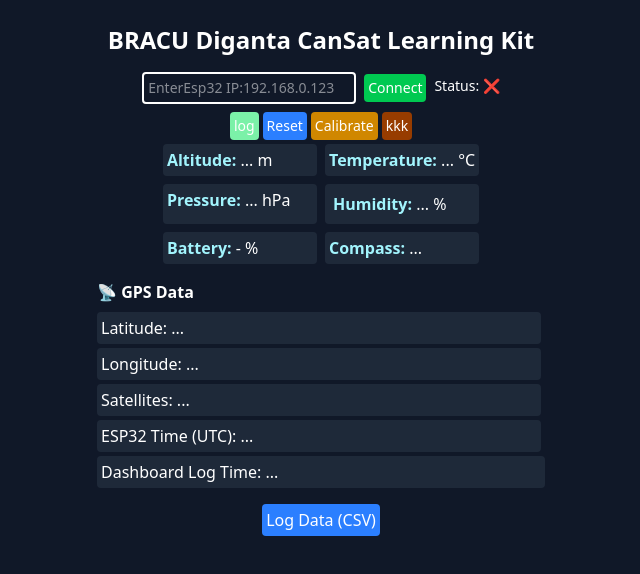
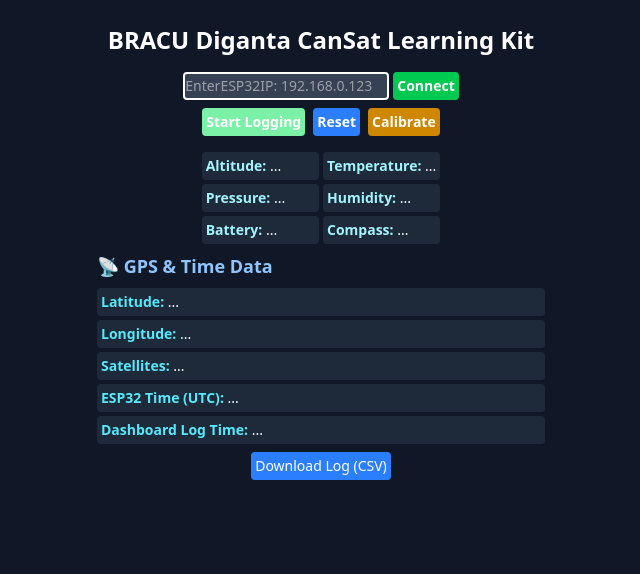
Before and after one commit to KaziAbdurRahim/cansatkit-gcs-web, a React (Vite) app: page / in a window 1280 px wide. Shown: the top 574 px of the page, without its empty margins (319-959 px from the left). Built offline with nearby package versions, Linux system fonts and the light colour scheme.

Commit message:
added the dashboard03 where all the buttons works
Signed-off-by: KaziAbdurRahim <kaziabdurrahim946@gmail.com>

```diff
--- /dev/null
+++ b/src/DashBoard03.jsx
@@ -0,0 +1,294 @@
+import React, { useState, useEffect, useRef } from "react";
+import axios from "axios";
+
+// -----------------------------------------------------------------------------
+// 📁 Utility Function: Export logged data as CSV
+// -----------------------------------------------------------------------------
+const exportToCSV = (data, filename = "cansat_log.csv") => {
+  if (!data || data.length === 0) return;
+
+  const headers = [
+    "altitude",
+    "pressure",
+    "temperature",
+    "humidity",
+    "battery",
+    "compass",
+    "latitude",
+    "longitude",
+    "satellites",
+    "esp32Time",
+    "dashboardTime",
+  ];
+
+  const csvRows = data.map((row) =>
+    headers.map((header) => row[header] || "").join(",")
+  );
+
+  const csvContent = headers.join(",") + "\n" + csvRows.join("\n");
+  const blob = new Blob([csvContent], { type: "text/csv;charset=utf-8;" });
+  const link = document.createElement("a");
+  link.href = URL.createObjectURL(blob);
+  link.setAttribute("download", filename);
+  document.body.appendChild(link);
+  link.click();
+  document.body.removeChild(link);
+};
+
+// -----------------------------------------------------------------------------
+// 📊 React Component: DashBoard03
+// -----------------------------------------------------------------------------
+const DashBoard03 = () => {
+  // 🔹 State Variables
+  const [ip, setIp] = useState(""); // ESP32 IP address
+  const [connected, setConnected] = useState(false); // Connection status
+  const [sensorData, setSensorData] = useState({}); // Latest ESP32 data
+  const [logData, setLogData] = useState([]); // Historical log
+  const [intervalId, setIntervalId] = useState(null); // Polling interval
+  const [isLogging, setIsLogging] = useState(false); // Logging toggle
+
+  const loggingRef = useRef(false); // 🔄 Keeps logging state updated inside setInterval
+
+  // ---------------------------------------------------------------------------
+  // 🔌 Connect or Disconnect from ESP32
+  // ---------------------------------------------------------------------------
+  const toggleConnection = async () => {
+    if (connected) {
+      clearInterval(intervalId);
+      setConnected(false);
+      setSensorData({});
+      return;
+    }
+
+    try {
+      const res = await axios.get(`http://${ip}/connect`);
+      if (res.data.connected) {
+        setConnected(true);
+        startPolling();
+      } else {
+        alert("ESP32 did not confirm connection.");
+      }
+    } catch (err) {
+      alert("Connection failed. Check IP and network.");
+    }
+  };
+
+  // ---------------------------------------------------------------------------
+  // ⏱️ Poll ESP32 every second for sensor data
+  // ---------------------------------------------------------------------------
+  const startPolling = () => {
+    const id = setInterval(async () => {
+      try {
+        const res = await axios.get(`http://${ip}/data`);
+        const timestampedData = {
+          ...res.data,
+          esp32Time: res.data.time,
+          dashboardTime: new Date().toISOString(),
+        };
+
+        setSensorData(timestampedData); // Always show latest
+
+        if (loggingRef.current) {
+          setLogData((prev) => [...prev, timestampedData]); // Only log if active
+        }
+      } catch (err) {
+        console.error("Polling error:", err);
+      }
+    }, 1000);
+
+    setIntervalId(id);
+  };
+
+  // ---------------------------------------------------------------------------
+  // 🧹 Cleanup on component unmount
+  // ---------------------------------------------------------------------------
+  useEffect(() => {
+    return () => clearInterval(intervalId);
+  }, [intervalId]);
+
+  // ---------------------------------------------------------------------------
+  // 🟢 Start Logging
+  // ---------------------------------------------------------------------------
+  const handleStartLogging = () => {
+    setIsLogging(true);
+    loggingRef.current = true;
+  };
+
+  // 🔄 Reset everything
+  const handleReset = () => {
+    setLogData([]);
+    setSensorData({});
+    setIsLogging(false);
+    loggingRef.current = false;
+  };
+
+  // 📡 Send Calibration Command
+  const handleCalibrate = async () => {
+    try {
+      const command = encodeURIComponent("CMD,111,CALIBRATE");
+      await axios.get(`http://${ip}/cmd?value=${command}`);
+      alert("Calibration command sent.");
+    } catch (err) {
+      console.error("Calibration error:", err);
+      alert("Failed to send calibration command.");
+    }
+  };
+
+  // 💾 Download logged data
+  const handleLogDownload = () => {
+    if (logData.length === 0) {
+      alert("No data to save.");
+      return;
+    }
+    exportToCSV(logData);
+  };
+
+  // ---------------------------------------------------------------------------
+  // 🖼️ UI Rendering
+  // ---------------------------------------------------------------------------
+  return (
+    <div className="min-h-screen bg-gray-900 text-white flex flex-col items-center py-6">
+      <h1 className="text-2xl font-bold mb-4 text-center">
+        BRACU Diganta CanSat Learning Kit
+      </h1>
+
+      {/* 🌐 IP Input + Connect Button */}
+      <div className="flex gap-1 mb-2 text-sm text-center items-center">
+        <input
+          type="text"
+          placeholder="EnterESP32IP: 192.168.0.123"
+          value={ip}
+          onChange={(e) => setIp(e.target.value)}
+          className="rounded text-white border-2 bg-gray-700 py-0.5"
+        />
+        <button
+          onClick={toggleConnection}
+          className={`px-1 py-1 rounded font-semibold  ${
+            connected ? "bg-red-500" : "bg-green-500"
+          }`}
+        >
+          {connected ? "Disconnect" : "Connect"}
+        </button>
+        {/* <div>
+          <p className="text-sm">
+            Status:{" "}
+            <span className={connected ? "text-green-400" : "text-red-400"}>
+              {connected ? "✅ " : "❌ "}
+            </span>
+          </p>
+        </div> */}
+      </div>
+
+      {/* 🔘 Command Panel */}
+      <div className="flex gap-2 mb-4">
+        <button
+          onClick={handleStartLogging}
+          className="px-1 font-semibold text-sm text-white py-1 rounded bg-green-300 text-black"
+        >
+          Start Logging
+        </button>
+        <button
+          onClick={handleReset}
+          className="px-1 font-semibold text-sm text-white py-1 rounded bg-blue-500"
+        >
+          Reset
+        </button>
+        <button
+          onClick={handleCalibrate}
+          className="px-1 font-semibold text-sm text-white py-1 rounded bg-yellow-600"
+        >
+          Calibrate
+        </button>
+      </div>
+
+      {/* 🧾 Logging Status */}
+      {isLogging && (
+        <p className="text-green-400 mb-2 text-sm">🟢 Logging active</p>
+      )}
+
+      {/* 📊 Sensor Data with Units */}
+      <div className="grid grid-cols-2 gap-1 mb-2">
+        {[
+          { key: "altitude", label: "Altitude", unit: "m" },
+          { key: "temperature", label: "Temperature", unit: "°C" },
+          { key: "pressure", label: "Pressure", unit: "hPa" },
+          { key: "humidity", label: "Humidity", unit: "%" },
+          { key: "battery", label: "Battery", unit: "%" },
+          { key: "compass", label: "Compass", unit: "" },
+        ].map(({ key, label, unit }) => (
+          <div key={key} className="bg-gray-800 p-1 rounded text-sm">
+            <span className="text-cyan-200 font-semibold ">{label}:</span>{" "}
+            <span className="text-white">
+              {sensorData[key] !== undefined
+                ? `${sensorData[key]} ${unit}`
+                : "..."}
+            </span>
+          </div>
+        ))}
+      </div>
+
+      {/* 🧭 GPS Data with Styled Header */}
+      <div className="space-y-1 w-full max-w-md mb-2">
+        <h2 className="text-lg font-bold text-blue-300 mb-2">
+          📡 GPS & Time Data
+        </h2>
+        {[
+          { key: "latitude", label: "Latitude" },
+          { key: "longitude", label: "Longitude" },
+          { key: "satellites", label: "Satellites" },
+          { key: "esp32Time", label: "ESP32 Time (UTC)" },
+          { key: "dashboardTime", label: "Dashboard Log Time" },
+        ].map(({ key, label }) => (
+          <div key={key} className="bg-gray-800 p-1 text-sm rounded">
+            <span className="text-cyan-300 font-semibold">{label}:</span>{" "}
+            <span className="text-white">{sensorData[key] || "..."}</span>
+          </div>
+        ))}
+      </div>
+
+      {/* 📊 Sensor Data */}
+      {/* <div className="grid grid-cols-2 gap-1 mb-2">
+        {[
+          "altitude",
+          "temperature",
+          "pressure",
+          "humidity",
+          "battery",
+          "compass",
+        ].map((key) => (
+          <div key={key} className="bg-gray-800 p-1 rounded">
+            <span className="text-cyan-200 font-semibold">
+              {key.charAt(0).toUpperCase() + key.slice(1)}:
+            </span>
+            {sensorData[key] || "..."}{" "}
+          </div>
+        ))}
+      </div> */}
+
+      {/* 🧭 GPS Data */}
+      {/* <div className="space-y-1 w-full max-w-md mb-1">
+        {[
+          "latitude",
+          "longitude",
+          "satellites",
+          "esp32Time",
+          "dashboardTime",
+        ].map((key) => (
+          <div key={key} className="bg-gray-800 p-1 rounded">
+            {key.replace(/([A-Z])/g, " $1")}: {sensorData[key] || "..."}
+          </div>
+        ))}
+      </div> */}
+
+      {/* 📥 Download Button */}
+      <button
+        onClick={handleLogDownload}
+        className="px-1 py-1 bg-blue-500 rounded hover:bg-blue-600 text-sm"
+      >
+        Download Log (CSV)
+      </button>
+    </div>
+  );
+};
+
+export default DashBoard03;
--- a/src/Home.jsx
+++ b/src/Home.jsx
@@ -2,11 +2,13 @@
 import Dashboard01 from "./Dashboard01";
 import BasicConnection from "./BasicConnection";
 import DashBoard02 from "./DashBoard02";
+import DashBoard03 from "./DashBoard03";
 
 const Home = () => {
   return (
     <div>
-      <DashBoard02></DashBoard02>
+      {/* <DashBoard02></DashBoard02> */}
+      <DashBoard03></DashBoard03>
       {/* <BasicConnection></BasicConnection> */}
       {/* <Dashboard01></Dashboard01> */}
     </div>
```
